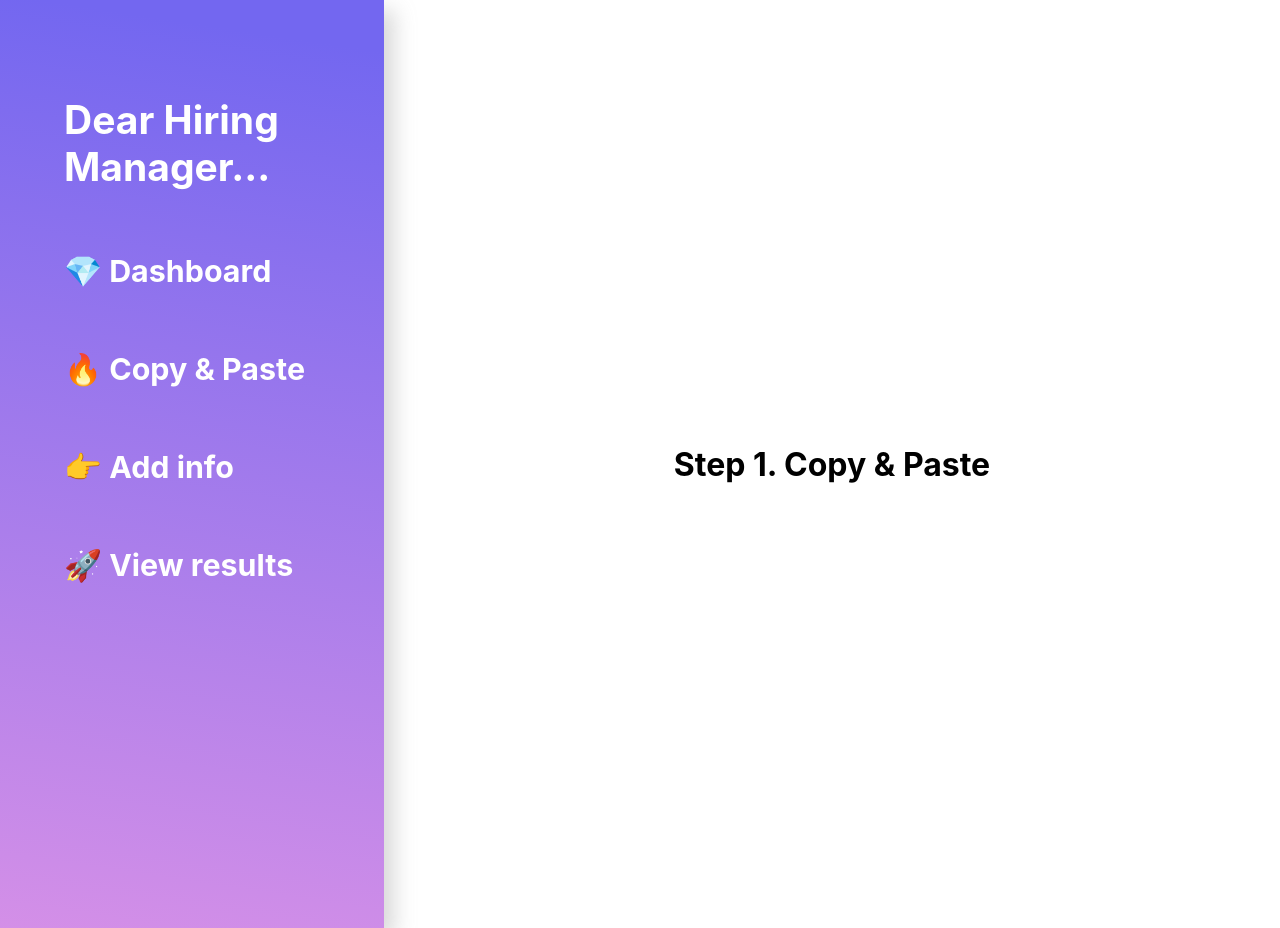
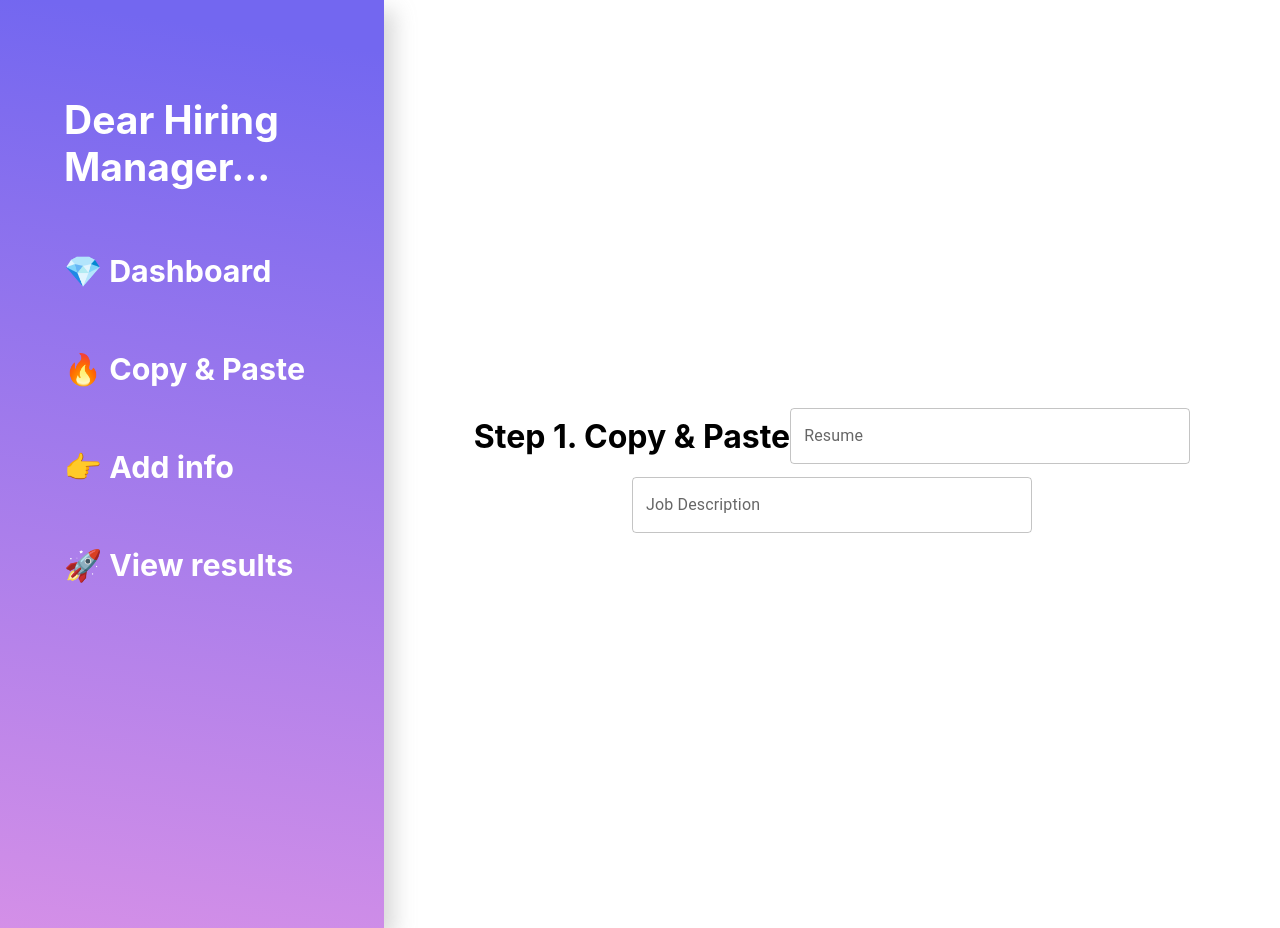
Before and after one commit to kaoshannon/cmdf-2023, a React (Create React App) app: page /page1 in a window 1280 px wide. Built offline with nearby package versions, Linux system fonts and the light colour scheme.

Commit message:
added text input boxes

```diff
--- a/src/page1.js
+++ b/src/page1.js
@@ -1,4 +1,6 @@
 import './App.css';
+import React from 'react';
+import { TextField } from '@mui/material';
 
 function page1() {
   return (
@@ -12,12 +14,18 @@ function page1() {
       </div>
 
       <div className="main">
-        <div className="row">
-          <h1>
-          Step 1. Copy & Paste
-          </h1>
-        </div>
+      <div className="row">
+        <h1>
+        Step 1. Copy & Paste
+        </h1>
+        <TextField id="resume-basic" label="Resume" variant="outlined" style={{width:400}}/>
+        {/* <filler>
+          This is a filler.
+        </filler> */}
+        <TextField id="job-basic" label="Job Description" variant="outlined" style={{width:400}}/>
+        {/* <TextField id="outlined-basic" label="Outlined" variant="outlined" /> */}
       </div>
+    </div>
     </div>
   );
 }
```
